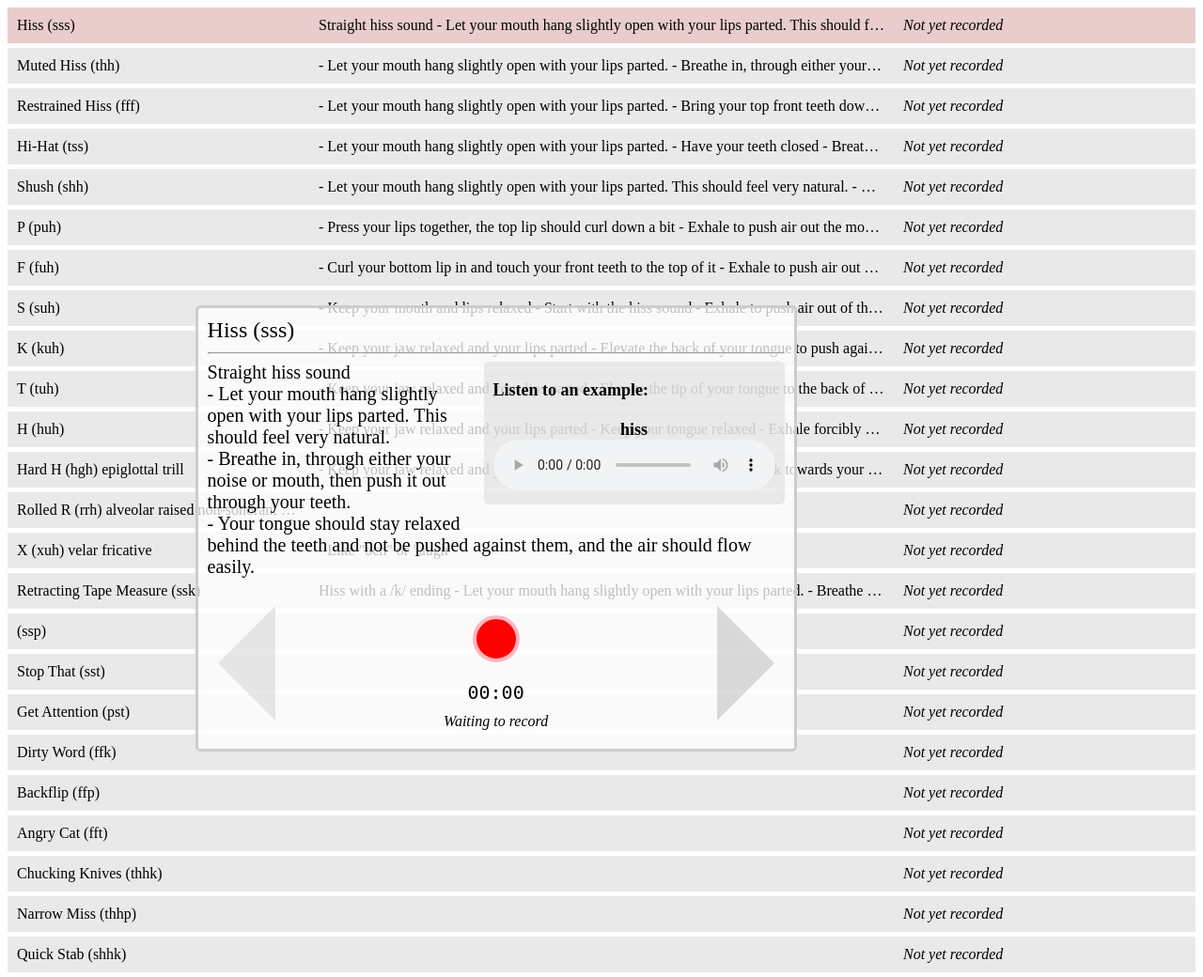
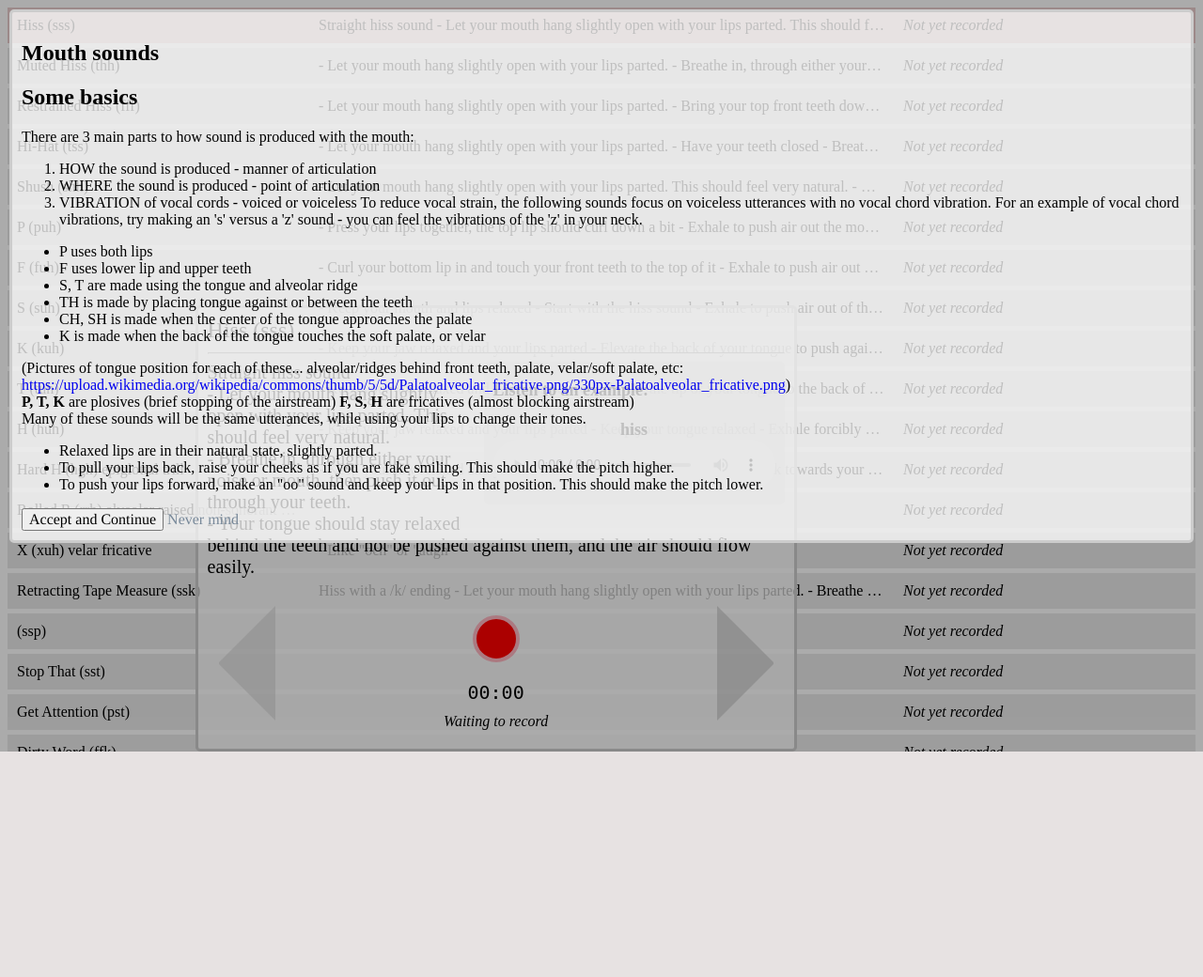
Before and after one commit to talonvoice/noise, a Flask app: page / in a window 1280 px wide. Shown: the top 1040 px of the page at 94% size. After the commit the page ends 800 px from the top, so only its background shows below. Run offline with Flask 2, Linux system fonts and the light colour scheme.

Commit message:
turned interstitial into dismissible modal

```diff
--- a/server/static/components/app.js
+++ b/server/static/components/app.js
@@ -37,17 +37,32 @@ function updateDownloadLink({ url = null, filename = null, disabled = false }) {
   }
 }
 
-const createInterstitial = ({ content = '' }) => {
+const createInterstitial = ({ content = '', handleClick = () => {} }) => {
   const template = `
-    <div data-id="interstitial" style="display: none">${content}</div>
+    <div class="Introduction Dialog" data-id="interstitial">
+      <div class="Introduction-content">${content}</div>
+      <div class="Introduction-controls" data-id="controls">
+        <button class="Button" data-id="interstitial-accept">Accept and Continue</button>
+        <a class="Link" href="talonvoice.com">Never mind</a>
+      </div>
+      </div>
+    </div>
   `;
-  const placeholder = document.querySelector('[data-id=interstitial-placeholder]');
+
+  const placeholder = document.querySelector(
+    '[data-id=interstitial-placeholder]',
+  );
   placeholder.innerHTML = template;
+
+  const accept = document.querySelector('[data-id=interstitial-accept]');
+  accept.addEventListener('click', handleClick);
 };
 
-const toggleInterstitial = ({isShowing = false}) => {
-  const container = document.querySelector('[data-id=interstitial]');
-  container.style.display = isShowing ? 'block' : 'none';
+const renderInterstitial = ({ isShowing = false }) => {
+  const placeholder = document.querySelector(
+    '[data-id=interstitial-placeholder]',
+  );
+  placeholder.style.display = isShowing ? 'block' : 'none';
 };
 
 export {
@@ -60,4 +75,5 @@ export {
   renderRecordingControls,
   renderArrows,
   createInterstitial,
+  renderInterstitial,
 };
--- a/server/static/index.css
+++ b/server/static/index.css
@@ -10,6 +10,58 @@ p {
 a {
   text-decoration: none;
 }
+
+/* generic */
+.Overlay {
+  position: fixed;
+  bottom: 0;
+  top: 0;
+  left: 0;
+  right: 0;
+  background-color: rgba(0, 0, 0, 0.33) ;
+}
+
+.Tray {
+  position: fixed;
+  position: sticky;
+  bottom: 0;
+  margin-left: 15%;
+  margin-right: 15%;
+}
+
+.Link {
+  text-decoration: none;
+  color: lightslategray;
+  font-family: Times;
+  font-size: 16px;
+}
+
+.Button {
+  font-family: Times;
+  font-size: 16px;
+  cursor: pointer;
+}
+
+.Centered {
+  display: flex;
+  flex-direction: row;
+  align-items: center;
+  margin: 0 auto;
+  justify-content: center;
+}
+.Centered-column--fill {
+  flex: 1;
+}
+
+.Dialog {
+  background-color: rgba(255, 255, 255, 0.75);
+  border: solid 3px #ccc;
+  padding: 10px;
+  border-radius: 5px;
+  margin: 10px;
+  box-sizing: border-box;
+}
+
 
 /* Noise List */
 
@@ -75,40 +127,16 @@ a {
 }
 
 /* Recorder */
-.Tray {
-  position: fixed;
-  position: sticky;
-  bottom: 0;
-  margin-left: 15%;
-  margin-right: 15%;
-}
-
-.Centered {
-  display: flex;
-  flex-direction: row;
-  align-items: center;
-  margin: 0 auto;
-  justify-content: center;
-}
-.Centered-column--fill {
-  flex: 1;
-}
 
 .Subheader {
   margin: 0;
 }
 
 .Recorder {
-  background-color: rgba(255, 255, 255, 0.75);
   /* bottom: 0;
   position: absolute; */ /* TODO: use only if there are other elements on the page for now */
   display: block;
-  border: solid 3px #ccc;
-  padding: 10px;
-  border-radius: 5px;
-  margin: 10px;
   width: 640px;
-  box-sizing: border-box;
 }
 
 .Recorder-info {
--- a/server/static/index.js
+++ b/server/static/index.js
@@ -8,6 +8,7 @@ import {
   renderRecordingControls,
   renderArrows,
   createInterstitial,
+  renderInterstitial,
 } from './components/app.js';
 import { RECORDER_STATUS_VALUES, NOISE_STATUS_VALUES } from './constants.js'; // TODO: separate these out by domain
 import { initializeRecorder } from './record/record.js';
@@ -109,10 +110,20 @@ function upload(file, sessionID) {
 }
 
 function loadInterstitial() {
-  window
+  return window
     .fetch('/static/components/introduction.html')
     .then(response => response.text())
-    .then(text => createInterstitial({ content: text }))
+    .then(text => {
+      createInterstitial({
+        content: text,
+        handleClick: () => {
+          debugger;
+          toggleInterstitialShowing();
+          renderInterstitial({ isShowing: !isInterstitialShowing() });
+        },
+      });
+      return isInterstitialShowing();
+    })
     .catch(
       error => console.log(error), // Handle the error response object
     );
@@ -123,6 +134,9 @@ function loadInterstitial() {
  */
 
 let state = {
+  interstitial: {
+    isShowing: true,
+  },
   recorder: {
     explicitlyPermitted: false,
     status: RECORDER_STATUS_VALUES.WAITING,
@@ -144,6 +158,18 @@ let state = {
 
 function updateState(changes) {
   state = merge(state, changes);
+}
+
+function isInterstitialShowing() {
+  return state.interstitial.isShowing;
+}
+
+function toggleInterstitialShowing() {
+  updateState({
+    state: {
+      interstitial: { isShowing: !isInterstitialShowing() },
+    },
+  });
 }
 
 function updateFilenamePrefix(prefix) {
@@ -463,10 +489,10 @@ function processNoises(noises) {
   render();
 }
 
+loadInterstitial().then(isShowing => renderInterstitial({ isShowing }));
 getNoises();
 renderButton({
   recording: false,
   disabled: false,
   onButtonClick: onRecordClick,
 });
-loadInterstitial();
--- a/server/templates/index.html
+++ b/server/templates/index.html
@@ -18,7 +18,7 @@
     <ul class="RecordingList-container" data-id="list-container"></ul>
   </div>
   <div class="Tray">
-    <div class="Recorder" data-id="recorder">
+    <div class="Recorder Dialog" data-id="recorder">
       <p class="Recorder-title" data-id="title"></p>
       <hr>
       <div class="Recorder-info">
@@ -67,7 +67,7 @@
       </div>
     </div>
   </div>
-  <div data-id="interstitial-placeholder"></div>
+  <div class="Overlay" data-id="interstitial-placeholder" style="display: none"></div>
   <script type="module" src="static/index.js"></script>
 </body>
 
```
Also changed, not shown: 1 other file.
